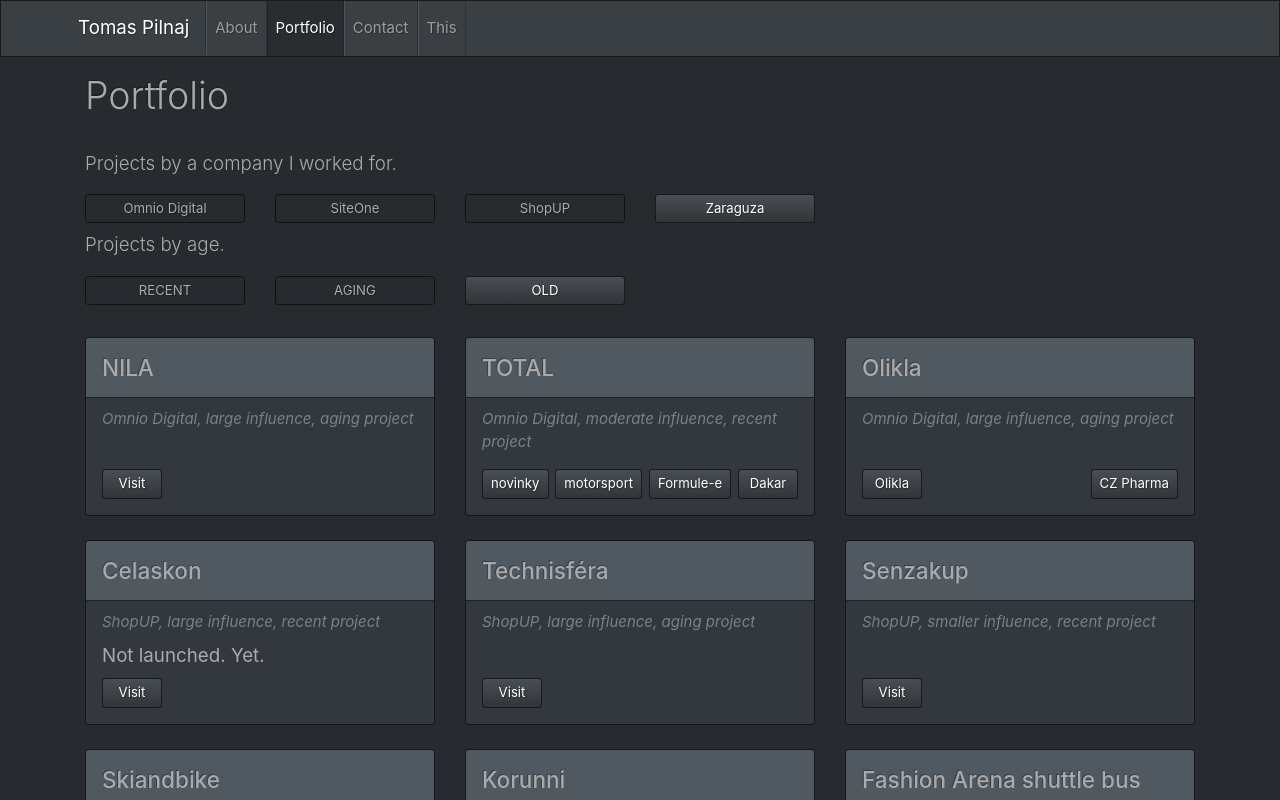
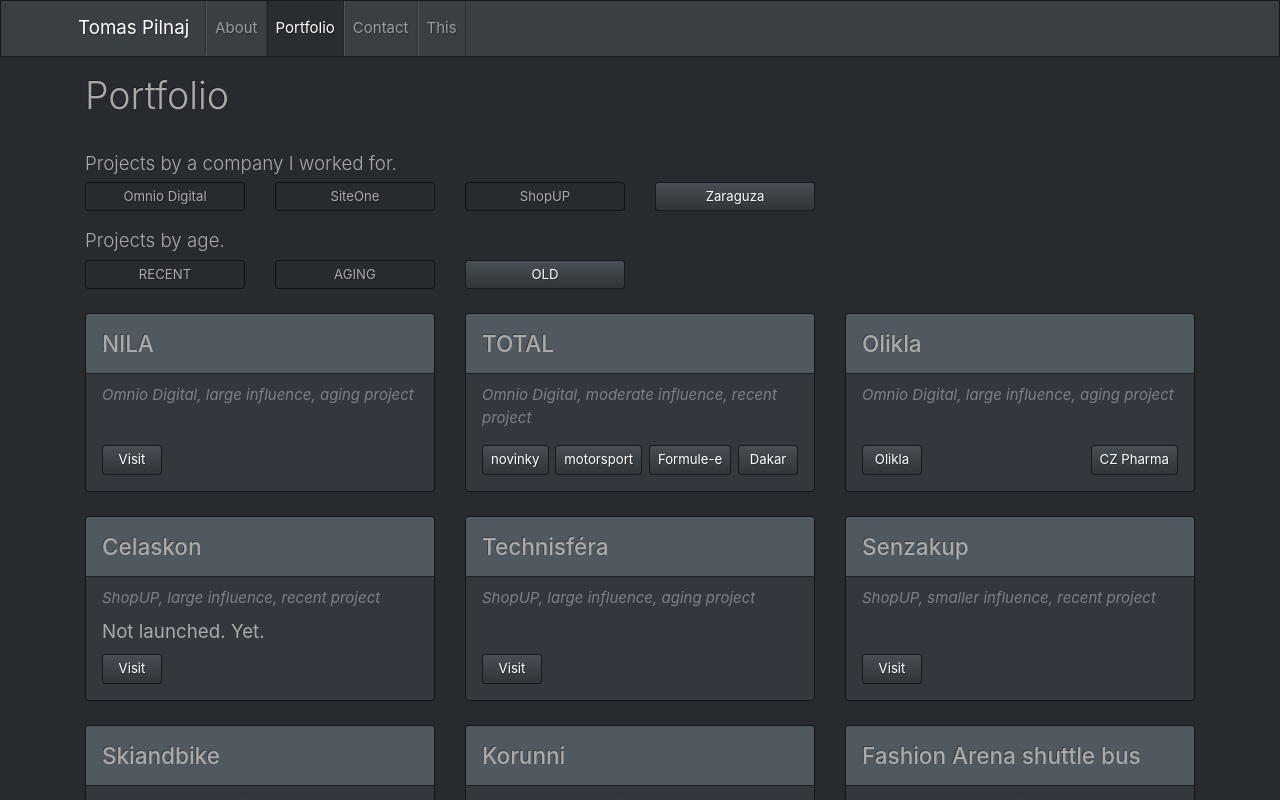
Before and after one commit to pilniczek/my-next, a Next.js app: page /portfolio in a window 1280 px wide. Shown: the top 800 px of the page. Built offline with nearby package versions, Linux system fonts and the light colour scheme.

Commit message:
opdate filter design

```diff
--- a/pages/portfolio.jsx
+++ b/pages/portfolio.jsx
@@ -12,11 +12,13 @@
   <>
     <div className="center">
       <PageHeader title="Portfolio" />
-      <div className="filter pb-4">
+      <div className="filter pb-2">
         <div className="container">
-          <div className="row">
+          <div className="row pb-2">
             <div className="col-12">
-              <p className="lead">Projects by a company I worked for.</p>
+              <p className="lead mb-1">
+                {'Projects by a company I worked for.'}
+              </p>
             </div>
             <Iterator
               items={
@@ -33,9 +35,11 @@
               )}
             />
           </div>
-          <div className="row">
+          <div className="row pb-2">
             <div className="col-12">
-              <p className="lead">Projects by age.</p>
+              <p className="lead mb-1">
+                {'Projects by age.'}
+              </p>
             </div>
             <Iterator
               items={
```
